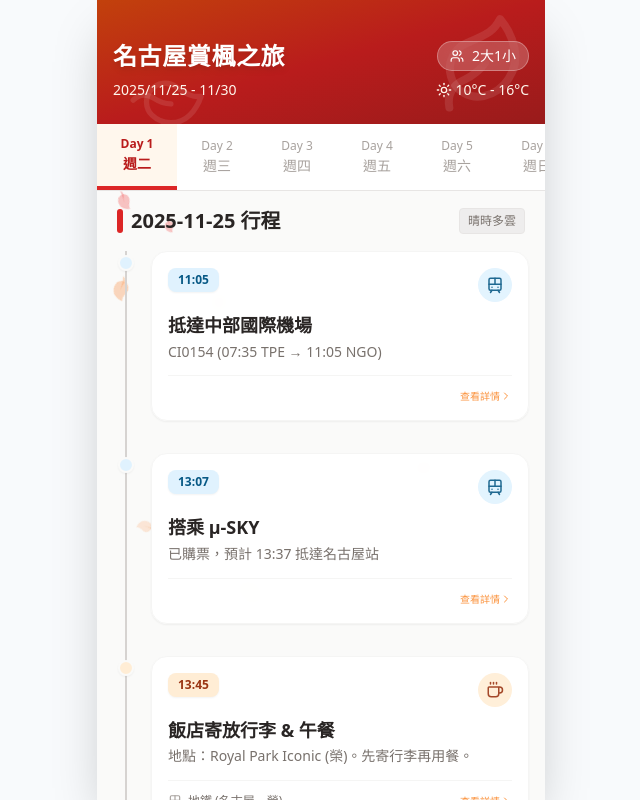
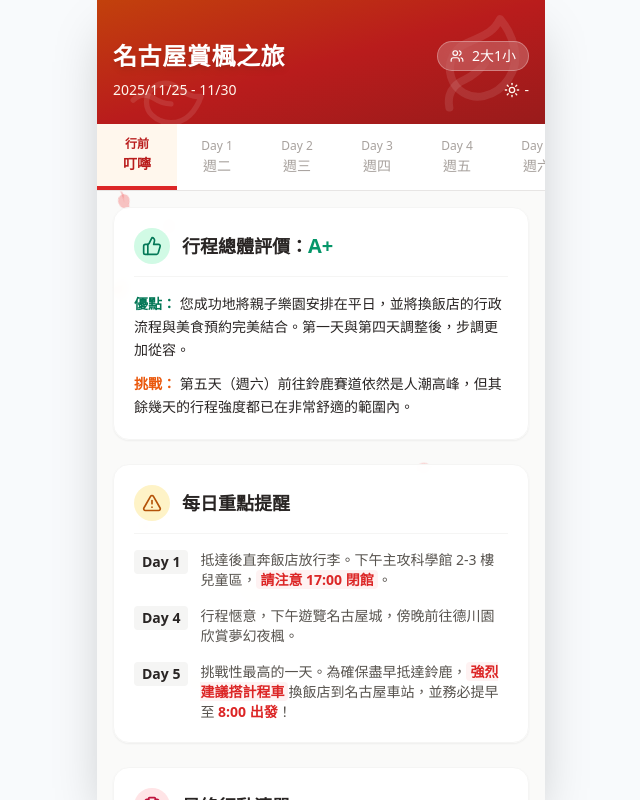
Before and after one commit to lawrence1778/Nagoya-2025, a Next.js app: page / in a window 1280 px wide. Shown: the whole page, without its empty margins (319-959 px from the left). Built offline with nearby package versions, Linux system fonts and the light colour scheme.

Commit message:
Update page.js

```diff
--- a/app/page.js
+++ b/app/page.js
@@ -1,23 +1,21 @@
 "use client";
 
 import React, { useState, useEffect } from 'react';
-import { MapPin, Clock, Info, Navigation, Sun, CloudRain, Coffee, Camera, Train, ShoppingBag, Home, Star, ChevronRight, Users, Plane, X, Image as ImageIcon, Leaf } from 'lucide-react';
+import { MapPin, Clock, Info, Navigation, Sun, CloudRain, Coffee, Camera, Train, ShoppingBag, Home, Star, ChevronRight, Users, Plane, X, Image as ImageIcon, Leaf, CheckCircle2, Circle, ThumbsUp, AlertTriangle, ListTodo, ClipboardCheck } from 'lucide-react';
 
 // 🍁 楓葉飄落動畫組件 🍁
 const FallingLeaves = () => {
   const [leaves, setLeaves] = useState([]);
 
   useEffect(() => {
-    // 在客戶端生成隨機楓葉，避免 SSR 不匹配
-    const leafCount = 15; // 畫面上的楓葉數量
+    const leafCount = 15;
     const newLeaves = Array.from({ length: leafCount }).map((_, i) => ({
       id: i,
-      left: Math.random() * 100, // 隨機水平位置 (0-100%)
-      animationDuration: 10 + Math.random() * 15, // 飄落時間 (10-25秒)，慢一點比較優雅
-      delay: Math.random() * 20, // 隨機延遲，避免同時落下
-      size: 12 + Math.random() * 14, // 大小變化
-      rotation: Math.random() * 360, // 初始旋轉
-      // 秋天配色：紅、橙、琥珀
+      left: Math.random() * 100,
+      animationDuration: 10 + Math.random() * 15,
+      delay: Math.random() * 20,
+      size: 12 + Math.random() * 14,
+      rotation: Math.random() * 360,
       color: ['text-red-500/40', 'text-orange-500/40', 'text-amber-500/40', 'text-red-400/40'][Math.floor(Math.random() * 4)]
     }));
     setLeaves(newLeaves);
@@ -27,17 +25,9 @@ const FallingLeaves = () => {
     <div className="absolute inset-0 pointer-events-none overflow-hidden z-[1] h-full w-full" aria-hidden="true">
       <style jsx>{`
         @keyframes fall {
-          0% {
-            transform: translateY(-10vh) translateX(0) rotate(0deg);
-            opacity: 0;
-          }
-          10% {
-            opacity: 1;
-          }
-          100% {
-            transform: translateY(110vh) translateX(20px) rotate(360deg);
-            opacity: 0;
-          }
+          0% { transform: translateY(-10vh) translateX(0) rotate(0deg); opacity: 0; }
+          10% { opacity: 1; }
+          100% { transform: translateY(110vh) translateX(20px) rotate(360deg); opacity: 0; }
         }
       `}</style>
       {leaves.map((leaf) => (
@@ -49,11 +39,10 @@ const FallingLeaves = () => {
             width: `${leaf.size}px`,
             height: `${leaf.size}px`,
             animation: `fall ${leaf.animationDuration}s linear infinite`,
-            animationDelay: `-${leaf.delay}s`, // 負數延遲讓動畫直接開始，不用等
+            animationDelay: `-${leaf.delay}s`,
             transform: `rotate(${leaf.rotation}deg)`
           }}
         >
-          {/* 使用 lucide-react 的 Leaf icon，並填滿顏色 */}
           <Leaf size={leaf.size} fill="currentColor" strokeWidth={0.5} />
         </div>
       ))}
@@ -61,8 +50,32 @@ const FallingLeaves = () => {
   );
 };
 
-// 圖片路徑
+// 行前檢查清單資料
+const preTripChecklist = [
+  { id: 1, text: "機票與飯店：若尚未付款，請立即完成。", status: "todo", type: "critical" },
+  { id: 2, text: "高山&合掌村一日遊：(已完成) 訂單編號1655475371，請確認集合時間與地點。", status: "done", type: "activity" },
+  { id: 3, text: "餐廳預約 (馬喰一代 11/28 午餐): (已完成) 請再次確認預約時間與分店。", status: "done", type: "food" },
+  { id: 4, text: "鈴鹿賽道挑戰者 (11/29 12:30): (已完成)", status: "done", type: "activity" },
+  { id: 5, text: "餐廳預約 (備長鰻魚飯 Day 2 晚餐): 建議透過官網或請信用卡秘書嘗試預約，以避免現場久候。", status: "todo", type: "food" },
+  { id: 6, text: "樂園/景點門票 (樂高/鈴鹿): (已完成) 請確認票券使用方式 (電子/實體)。", status: "done", type: "activity" },
+  { id: 7, text: "景點門票 (科學館/電視塔): 建議可提早在Klook、KKday等平台購買。", status: "todo", type: "activity" },
+  { id: 8, text: "鐵路車票 (名鐵μ-SKY 去程): (已完成) 11/25 13:07班次。", status: "done", type: "transport" },
+  { id: 9, text: "鐵路車票 (近鐵特急 11/29): (已完成) 去程 09:10 / 回程 17:57。", status: "done", type: "transport" },
+  { id: 10, text: "鐵路車票 (名鐵μ-SKY 回程 11/30): 記下 10/30 開賣日期，準時上網預訂對號座 (建議搭乘07:07或07:37班次)。", status: "todo", type: "transport", highlight: "10/30" },
+  { id: 11, text: "網路與交通卡： 預訂好日本上網SIM卡/WiFi分享器，並確認您的Suica卡內有足夠餘額。", status: "todo", type: "critical" },
+];
+
+// 行程資料 (index 0 為行前頁)
 const itineraryData = [
+  {
+    date: "行前準備",
+    label: "行前",
+    weekday: "叮嚀",
+    weather: "-",
+    temp: "-",
+    isPreTrip: true, // 標記為行前頁面
+    activities: []
+  },
   {
     date: "2025-11-25",
     label: "Day 1",
@@ -307,12 +320,10 @@ export default function App() {
   return (
     <div className="flex flex-col h-screen bg-stone-50 font-sans max-w-md mx-auto shadow-2xl overflow-hidden relative text-stone-800">
 
-      {/* 🍂 楓葉飄落動畫圖層 (放在最底層，但在背景之上) */}
       <FallingLeaves />
 
       {/* Header */}
       <div className="bg-gradient-to-br from-orange-700 via-red-700 to-red-800 text-white p-4 pt-10 pb-6 shrink-0 shadow-md relative overflow-hidden z-10">
-        {/* 裝飾用背景大楓葉 */}
         <Leaf className="absolute top-4 right-4 text-white/10 w-24 h-24 -rotate-12" />
         <Leaf className="absolute bottom-[-10px] left-10 text-white/10 w-16 h-16 rotate-45" />
 
@@ -332,7 +343,7 @@ export default function App() {
         </div>
       </div>
 
-      {/* Date Tabs: z-10 確保在楓葉之上 */}
+      {/* Date Tabs */}
       <div className="flex overflow-x-auto bg-white border-b border-stone-200 shrink-0 no-scrollbar z-10">
         {itineraryData.map((day, index) => (
           <button
@@ -349,10 +360,83 @@ export default function App() {
         ))}
       </div>
 
-      {/* Main Content Area: 設定背景為透明或半透明，讓楓葉可以在背後顯示，或是設定內容卡片為不透明 */}
-      {/* 這裡我將 content area 背景設為透明，讓楓葉可以貫穿整個畫面，但卡片是白色的所以文字清楚 */}
+      {/* Main Content Area */}
       <div className="flex-1 overflow-y-auto p-4 space-y-4 pb-24 scroll-smooth z-10 relative">
 
+        {currentItinerary.isPreTrip ? (
+          /* ================= 特製「行前叮嚀」頁面 ================= */
+          <div className="space-y-6 animate-in fade-in slide-in-from-bottom-4 duration-500">
+
+            {/* 1. 總體評價卡片 */}
+            <div className="bg-white/95 backdrop-blur-sm p-5 rounded-2xl shadow-sm border border-stone-100">
+                <div className="flex items-center space-x-3 mb-4 border-b border-stone-100 pb-3">
+                    <div className="p-2 bg-emerald-100 text-emerald-700 rounded-full">
+                        <ThumbsUp size={20} />
+                    </div>
+                    <h2 className="text-lg font-bold text-stone-800">行程總體評價：<span className="text-emerald-600 text-xl">A+</span></h2>
+                </div>
+                <div className="space-y-3 text-sm leading-relaxed">
+                    <p><strong className="text-emerald-700">優點：</strong> 您成功地將親子樂園安排在平日，並將換飯店的行政流程與美食預約完美結合。第一天與第四天調整後，步調更加從容。</p>
+                    <p><strong className="text-orange-600">挑戰：</strong> 第五天（週六）前往鈴鹿賽道依然是人潮高峰，但其餘幾天的行程強度都已在非常舒適的範圍內。</p>
+                </div>
+            </div>
+
+            {/* 2. 每日重點提醒 */}
+            <div className="bg-white/95 backdrop-blur-sm p-5 rounded-2xl shadow-sm border border-stone-100">
+                <div className="flex items-center space-x-3 mb-4 border-b border-stone-100 pb-3">
+                    <div className="p-2 bg-amber-100 text-amber-700 rounded-full">
+                        <AlertTriangle size={20} />
+                    </div>
+                    <h2 className="text-lg font-bold text-stone-800">每日重點提醒</h2>
+                </div>
+                <ul className="space-y-4 text-sm text-stone-600">
+                    <li className="flex gap-3">
+                        <span className="font-bold text-stone-800 shrink-0 bg-stone-100 px-2 py-0.5 rounded h-fit">Day 1</span>
+                        <span>抵達後直奔飯店放行李。下午主攻科學館 2-3 樓兒童區，<strong className="text-red-600 bg-red-50 px-1 rounded">請注意 17:00 閉館</strong>。</span>
+                    </li>
+                    <li className="flex gap-3">
+                        <span className="font-bold text-stone-800 shrink-0 bg-stone-100 px-2 py-0.5 rounded h-fit">Day 4</span>
+                        <span>行程愜意，下午遊覽名古屋城，傍晚前往德川園欣賞夢幻夜楓。</span>
+                    </li>
+                    <li className="flex gap-3">
+                        <span className="font-bold text-stone-800 shrink-0 bg-stone-100 px-2 py-0.5 rounded h-fit">Day 5</span>
+                        <span>挑戰性最高的一天。為確保盡早抵達鈴鹿，<strong className="text-red-600 bg-red-50 px-1 rounded">強烈建議搭計程車</strong>換飯店到名古屋車站，並務必提早至 <strong className="text-red-600">8:00 出發</strong>！</span>
+                    </li>
+                </ul>
+            </div>
+
+            {/* 3. 最終行動清單 */}
+            <div className="bg-white/95 backdrop-blur-sm p-5 rounded-2xl shadow-sm border border-stone-100">
+                <div className="flex items-center space-x-3 mb-4 border-b border-stone-100 pb-3">
+                    <div className="p-2 bg-rose-100 text-rose-700 rounded-full">
+                        <ClipboardCheck size={20} />
+                    </div>
+                    <h2 className="text-lg font-bold text-stone-800">最終行動清單</h2>
+                </div>
+
+                <div className="space-y-1">
+                    {preTripChecklist.map((item) => (
+                       <div key={item.id} className="flex items-start gap-3 p-2 rounded-lg hover:bg-stone-50 transition-colors group">
+                          {item.status === 'done' ? (
+                              <CheckCircle2 className="text-emerald-500 shrink-0 mt-0.5" size={20} />
+                          ) : (
+                              <Circle className="text-stone-300 shrink-0 mt-0.5 group-hover:text-stone-400" size={20} />
+                          )}
+                          <div className={`text-sm ${item.status === 'done' ? 'text-stone-400 line-through decoration-stone-300' : 'text-stone-700 font-medium'}`}>
+                              {item.text}
+                          </div>
+                       </div>
+                    ))}
+                </div>
+            </div>
+
+            <div className="text-center text-xs text-stone-400 pb-8">
+                準備好出發了嗎？名古屋見！ ✈️
+            </div>
+          </div>
+        ) : (
+          /* ================= 一般行程時間軸 (維持原樣) ================= */
+          <div className="animate-in fade-in duration-500">
             {/* Day Header */}
             <div className="flex items-center justify-between mb-4 px-1">
                 <h2 className="text-xl font-bold text-stone-800 flex items-center">
@@ -382,7 +466,6 @@ export default function App() {
                                 {item.time}
                             </span>
                         </div>
-                    {/* Icon Circle */}
                         <div className={`p-2 rounded-full opacity-90 ${getColor(item.type)}`}>
                             {getIcon(item.type)}
                         </div>
@@ -399,7 +482,6 @@ export default function App() {
                         </p>
                     )}
 
-                {/* Info Footer */}
                     <div className="mt-3 pt-3 border-t border-stone-100 flex items-center text-xs text-stone-500 font-medium">
                         {item.transport && item.transport !== "-" && (
                             <div className="flex items-center space-x-1.5">
@@ -420,13 +502,13 @@ export default function App() {
                 🍁 祝您有個美好的賞楓之旅 🍁
             </div>
           </div>
+        )}
+      </div>
 
-      {/* Detail Modal: z-50 最上層 */}
+      {/* Detail Modal */}
       {selectedActivity && (
         <div className="absolute inset-0 z-50 flex items-center justify-center p-4 bg-stone-900/60 backdrop-blur-sm animate-in fade-in duration-200">
           <div className="bg-white rounded-2xl shadow-2xl w-full max-w-sm overflow-hidden flex flex-col max-h-[90vh] animate-in zoom-in-95 duration-200 ring-1 ring-black/5">
-
-            {/* Modal Image Area */}
             <div className="relative h-56 bg-stone-200 shrink-0 group">
                {selectedActivity.image ? (
                   <img
@@ -440,13 +522,10 @@ export default function App() {
                     }}
                   />
                ) : null}
-               {/* Fallback Element */}
                <div className="w-full h-full absolute top-0 left-0 flex items-center justify-center bg-stone-100 text-stone-300" style={{display: selectedActivity.image ? 'none' : 'flex'}}>
                      <ImageIcon size={48} />
                </div>
-
                <div className="absolute inset-0 bg-gradient-to-t from-black/60 to-transparent"></div>
-
                <button
                   onClick={(e) => {
                       e.stopPropagation();
@@ -456,7 +535,6 @@ export default function App() {
                 >
                   <X size={20} />
                </button>
-
                <div className="absolute bottom-4 left-4 text-white z-10">
                   <div className={`inline-block px-2 py-0.5 rounded text-[10px] font-bold mb-1 shadow-sm backdrop-blur-md border border-white/20 ${getColor(selectedActivity.type)}`}>
                       {selectedActivity.time}
@@ -464,25 +542,18 @@ export default function App() {
                   <h2 className="text-xl font-bold leading-tight shadow-black drop-shadow-md">{selectedActivity.title}</h2>
                </div>
             </div>
-
-            {/* Modal Content */}
             <div className="p-6 overflow-y-auto bg-white">
               <div className="space-y-5">
-                 {/* Description */}
                  <div className="text-stone-600 text-sm leading-7 whitespace-pre-line">
                       {selectedActivity.description || "暫無詳細介紹。"}
                  </div>
-
                  <div className="border-t border-stone-100 pt-4 space-y-3">
-                    {/* Note */}
                     {selectedActivity.note && (
                         <div className="flex items-start space-x-3 text-sm text-stone-600 bg-stone-50 p-3 rounded-lg">
                             <Info size={18} className="shrink-0 mt-0.5 text-orange-500" />
                             <span>{selectedActivity.note}</span>
                         </div>
                     )}
-
-                    {/* Transport Info */}
                     {selectedActivity.transport && (
                         <div className="flex items-start space-x-3 text-sm text-stone-600 bg-stone-50 p-3 rounded-lg">
                             <Train size={18} className="shrink-0 mt-0.5 text-emerald-600" />
@@ -492,8 +563,6 @@ export default function App() {
                  </div>
               </div>
             </div>
-
-            {/* Modal Footer Actions */}
             <div className="p-4 border-t border-stone-100 bg-stone-50 shrink-0">
                <button
                   onClick={() => openMap(selectedActivity.location)}
@@ -507,7 +576,6 @@ export default function App() {
         </div>
       )}
 
-      {/* iOS Install Hint Overlay */}
       {showInstall && (
         <div className="absolute bottom-6 left-6 right-6 bg-stone-800/95 text-white p-5 rounded-2xl shadow-2xl backdrop-blur-md text-sm z-50 animate-in slide-in-from-bottom-10 border border-white/10">
             <div className="flex justify-between items-start gap-4">
```
Lines whose indentation alone changed are shown as unchanged.
